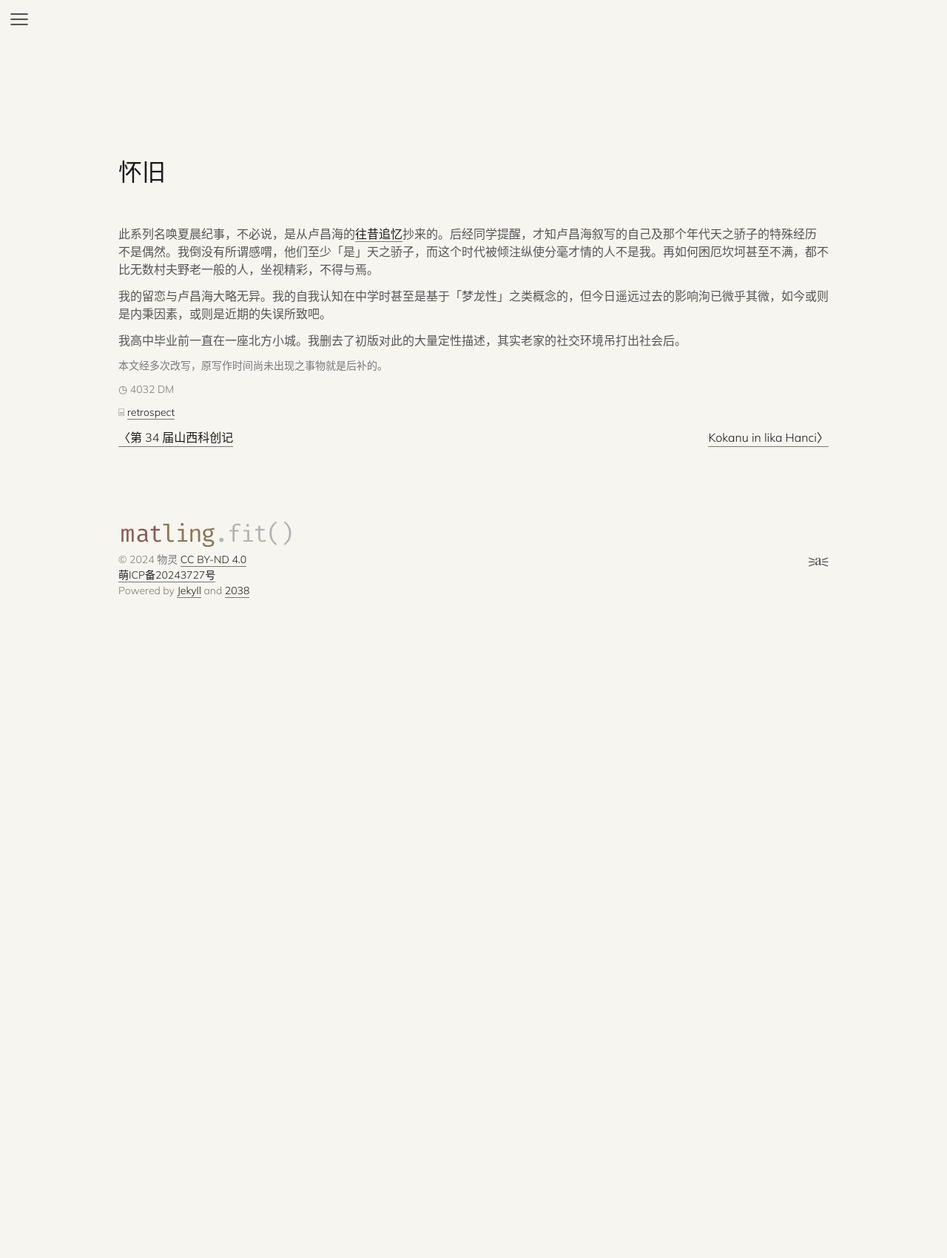
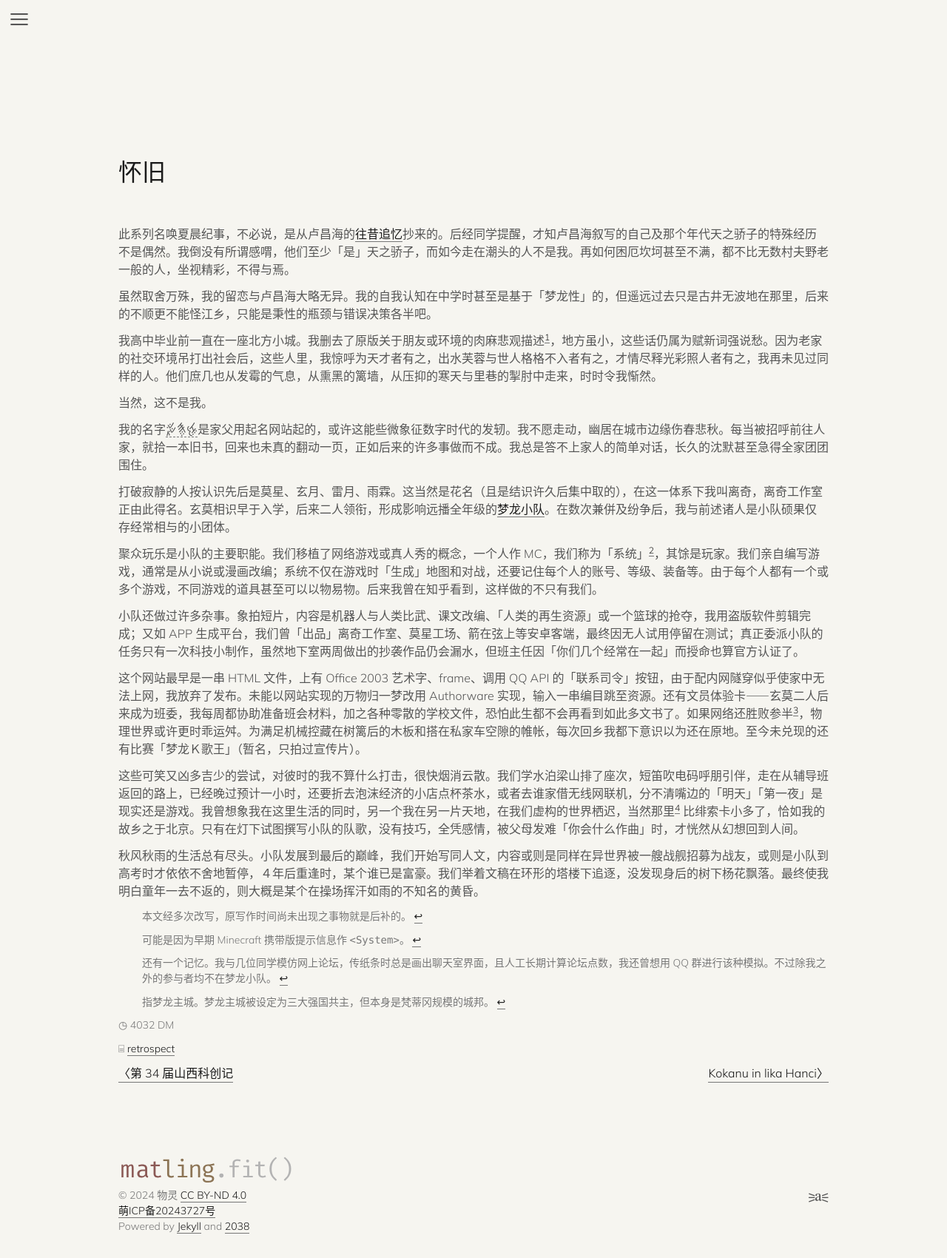
Before and after one commit to 0xis-cn/0xis-cn, a Jekyll site: the page built from _posts/2022-05-14-childhood.md, in a window 1280 px wide. Shown: the whole page at 74% size. Built offline with Jekyll 4.4.1, drawn with Linux system fonts in a browser that asks for light colours; before the commit the page ends 900 px from its top, so only the background shows below that.

Commit message:
写完了pula

```diff
--- a/_posts/2022-05-14-childhood.md
+++ b/_posts/2022-05-14-childhood.md
@@ -6,12 +6,31 @@ no-toc: true
 tag: retrospect
 ---
 
-此系列名唤夏晨纪事，不必说，是从卢昌海的[往昔追忆](https://www.changhai.org/indices/retrospection.php)抄来的。后经同学提醒，才知卢昌海叙写的自己及那个年代天之骄子的特殊经历不是偶然。我倒没有所谓感喟，他们至少「是」天之骄子，而这个时代被倾注纵使分毫才情的人不是我。再如何困厄坎坷甚至不满，都不比无数村夫野老一般的人，坐视精彩，不得与焉。
+此系列名唤夏晨纪事，不必说，是从卢昌海的[往昔追忆](https://www.changhai.org/indices/retrospection.php)抄来的。后经同学提醒，才知卢昌海叙写的自己及那个年代天之骄子的特殊经历不是偶然。我倒没有所谓感喟，他们至少「是」天之骄子，而如今走在潮头的人不是我。再如何困厄坎坷甚至不满，都不比无数村夫野老一般的人，坐视精彩，不得与焉。
 
-我的留恋与卢昌海大略无异。我的自我认知在中学时甚至是基于「梦龙性」之类概念的，但今日遥远过去的影响洵已微乎其微，如今或则是内秉因素，或则是近期的失误所致吧。
+虽然取舍万殊，我的留恋与卢昌海大略无异。我的自我认知在中学时甚至是基于「梦龙性」的，但遥远过去只是古井无波地在那里，后来的不顺更不能怪江乡，只能是秉性的瓶颈与错误决策各半吧。
 
 <!--more-->
 
-我高中毕业前一直在一座北方小城。我删去了初版对此的大量定性描述，其实老家的社交环境吊打出社会后。
+我高中毕业前一直在一座北方小城。我删去了原版关于朋友或环境的肉麻悲观描述[^ante]，地方虽小，这些话仍属为赋新词强说愁。因为老家的社交环境吊打出社会后，这些人里，我惊呼为天才者有之，出水芙蓉与世人格格不入者有之，才情尽释光彩照人者有之，我再未见过同样的人。他们庶几也从发霉的气息，从熏黑的篱墙，从压抑的寒天与里巷的掣肘中走来，时时令我惭然。
 
-<p class="ml-smaller">本文经多次改写，原写作时间尚未出现之事物就是后补的。</p>
+当然，这不是我。
+
+我的名字<u lang="zh-Nshu">𛊺𛉒𛉢</u>是家父用起名网站起的，或许这能些微象征数字时代的发轫。我不愿走动，幽居在城市边缘伤春悲秋。每当被招呼前往人家，就拾一本旧书，回来也未真的翻动一页，正如后来的许多事做而不成。我总是答不上家人的简单对话，长久的沈默甚至急得全家团团围住。
+
+打破寂静的人按认识先后是莫星、玄月、雷月、雨霖。这当然是花名（且是结识许久后集中取的），在这一体系下我叫离奇，离奇工作室正由此得名。玄莫相识早于入学，后来二人领衔，形成影响远播全年级的[梦龙小队](https://lex.matling.fit/muqliong-gang.md)。在数次兼併及纷争后，我与前述诸人是小队硕果仅存经常相与的小团体。
+
+聚众玩乐是小队的主要职能。我们移植了网络游戏或真人秀的概念，一个人作 MC，我们称为「系统」[^system]，其馀是玩家。我们亲自编写游戏，通常是从小说或漫画改编；系统不仅在游戏时「生成」地图和对战，还要记住每个人的账号、等级、装备等。由于每个人都有一个或多个游戏，不同游戏的道具甚至可以以物易物。后来我曾在知乎看到，这样做的不只有我们。
+
+小队还做过许多杂事。象拍短片，内容是机器人与人类比武、课文改编、「人类的再生资源」或一个篮球的抢夺，我用盗版软件剪辑完成；又如 APP 生成平台，我们曾「出品」离奇工作室、莫星工场、箭在弦上等安卓客端，最终因无人试用停留在测试；真正委派小队的任务只有一次科技小制作，虽然地下室两周做出的抄袭作品仍会漏水，但班主任因「你们几个经常在一起」而授命也算官方认证了。
+
+这个网站最早是一串 HTML 文件，上有 Office 2003 艺术字、frame、调用 QQ API 的「联系司令」按钮，由于配内网隧穿似乎使家中无法上网，我放弃了发布。未能以网站实现的万物归一梦改用 Authorware 实现，输入一串编目跳至资源。还有文员体验卡⸺玄莫二人后来成为班委，我每周都协助准备班会材料，加之各种零散的学校文件，恐怕此生都不会再看到如此多文书了。如果网络还胜败参半[^wlj]，物理世界或许更时乖运舛。为满足机械控藏在树篱后的木板和搭在私家车空隙的帷帐，每次回乡我都下意识以为还在原地。至今未兑现的还有比赛「梦龙Ｋ歌王」（暂名，只拍过宣传片）。
+
+这些可笑又凶多吉少的尝试，对彼时的我不算什么打击，很快烟消云散。我们学水泊梁山排了座次，短笛吹电码呼朋引伴，走在从辅导班返回的路上，已经晚过预计一小时，还要折去泡沫经济的小店点杯茶水，或者去谁家借无线网联机，分不清嘴边的「明天」「第一夜」是现实还是游戏。我曾想象我在这里生活的同时，另一个我在另一片天地，在我们虚构的世界栖迟，当然那里[^phesoca] 比绯索卡小多了，恰如我的故乡之于北京。只有在灯下试图撰写小队的队歌，没有技巧，全凭感情，被父母发难「你会什么作曲」时，才恍然从幻想回到人间。
+
+秋风秋雨的生活总有尽头。小队发展到最后的巅峰，我们开始写同人文，内容或则是同样在异世界被一艘战舰招募为战友，或则是小队到高考时才依依不舍地暂停，４年后重逢时，某个谁已是富豪。我们举着文稿在环形的塔楼下追逐，没发现身后的树下杨花飘落。最终使我明白童年一去不返的，则大概是某个在操场挥汗如雨的不知名的黄昏。
+
+[^system]: 可能是因为早期 Minecraft 携带版提示信息作 `<System>`。
+[^phesoca]: 指梦龙主城。梦龙主城被设定为三大强国共主，但本身是梵蒂冈规模的城邦。
+[^ante]: 本文经多次改写，原写作时间尚未出现之事物就是后补的。
+[^wlj]: 还有一个记忆。我与几位同学模仿网上论坛，传纸条时总是画出聊天室界面，且人工长期计算论坛点数，我还曾想用 QQ 群进行该种模拟。不过除我之外的参与者均不在梦龙小队。
--- a/_sass/vertical.scss
+++ b/_sass/vertical.scss
@@ -26,6 +26,10 @@ p, table {
 	max-width: unset;
 }
 
+.ml-article>p {
+	text-indent: 2em;
+}
+
 footer {
 	position: fixed;
 	bottom: -1.5em;
```
